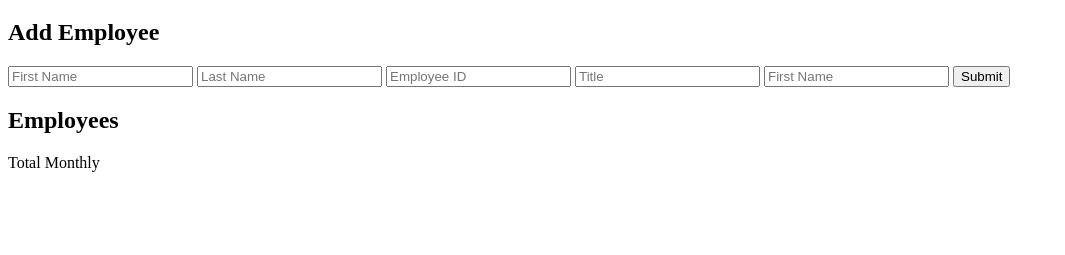
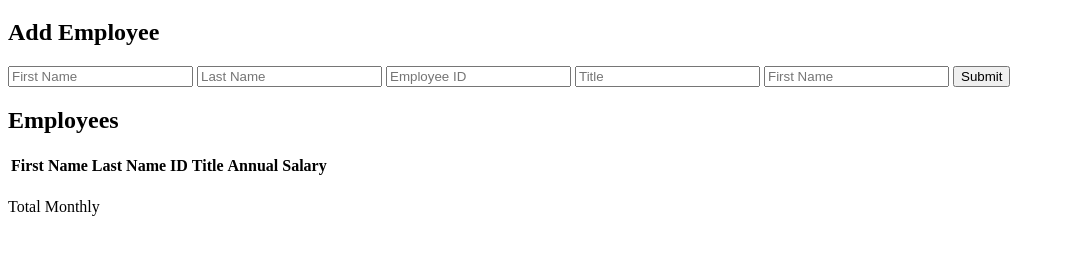
Before and after one commit to RyanOlson86/weekend-salary-calculator, a website: page index.html in a window 1280 px wide. Shown: the part 61-316 px from the top of the page, without its empty margins (0-1065 px from the left). Drawn offline with Linux system fonts and the light colour scheme.

Commit message:
created headers for table

```diff
--- a/index.html
+++ b/index.html
@@ -11,16 +11,44 @@
       <h1>Salary Calculator</h1>
     </header>
     <main>
-      <h2>Add Employee</h2>
-      <form action="">
-        <input data-testid="firstNameInput" placeholder="First Name" type="text"/>
-        <input data-testid="lastNameInput" placeholder="Last Name" type="text"/>
-        <input data-testid="idInput" placeholder="Employee ID" type="text"/>
-        <input data-testid="titleInput" placeholder="Title" type="text"/>
-        <input data-testid="annualSalaryInput" placeholder="First Name" type="text"/>
-        <button onclick="submitInfo(event)">Submit</button>
-      </form>
-      <h2>Employees</h2>
+      <section>
+        <h2>Add Employee</h2>
+        <form action="">
+          <input data-testid="firstNameInput" placeholder="First Name" type="text" />
+          <input data-testid="lastNameInput" placeholder="Last Name" type="text" />
+          <input data-testid="idInput" placeholder="Employee ID" type="text" />
+          <input data-testid="titleInput" placeholder="Title" type="text" />
+          <input data-testid="annualSalaryInput" placeholder="First Name" type="text" />
+          <button onclick="submitInfo(event)">Submit</button>
+        </form>
+      </section>
+
+      <section>
+        <h2>Employees</h2>
+        <table>
+          <thead>
+            <tr>
+              <th>First Name</th>
+              <th>Last Name</th>
+              <th>ID</th>
+              <th>Title</th>
+              <th>Annual Salary</th>
+              <th></th>
+            </tr>
+          </thead>
+          <tbody id="tableBody">
+            <tr>
+              <td></td>
+              <td></td>
+              <td></td>
+              <td></td>
+              <td></td>
+              <td></td>
+            </tr>
+          </tbody>
+        </table>
+      </section>
+
     </main>
     <footer>
       <p>Total Monthly</p>
```
